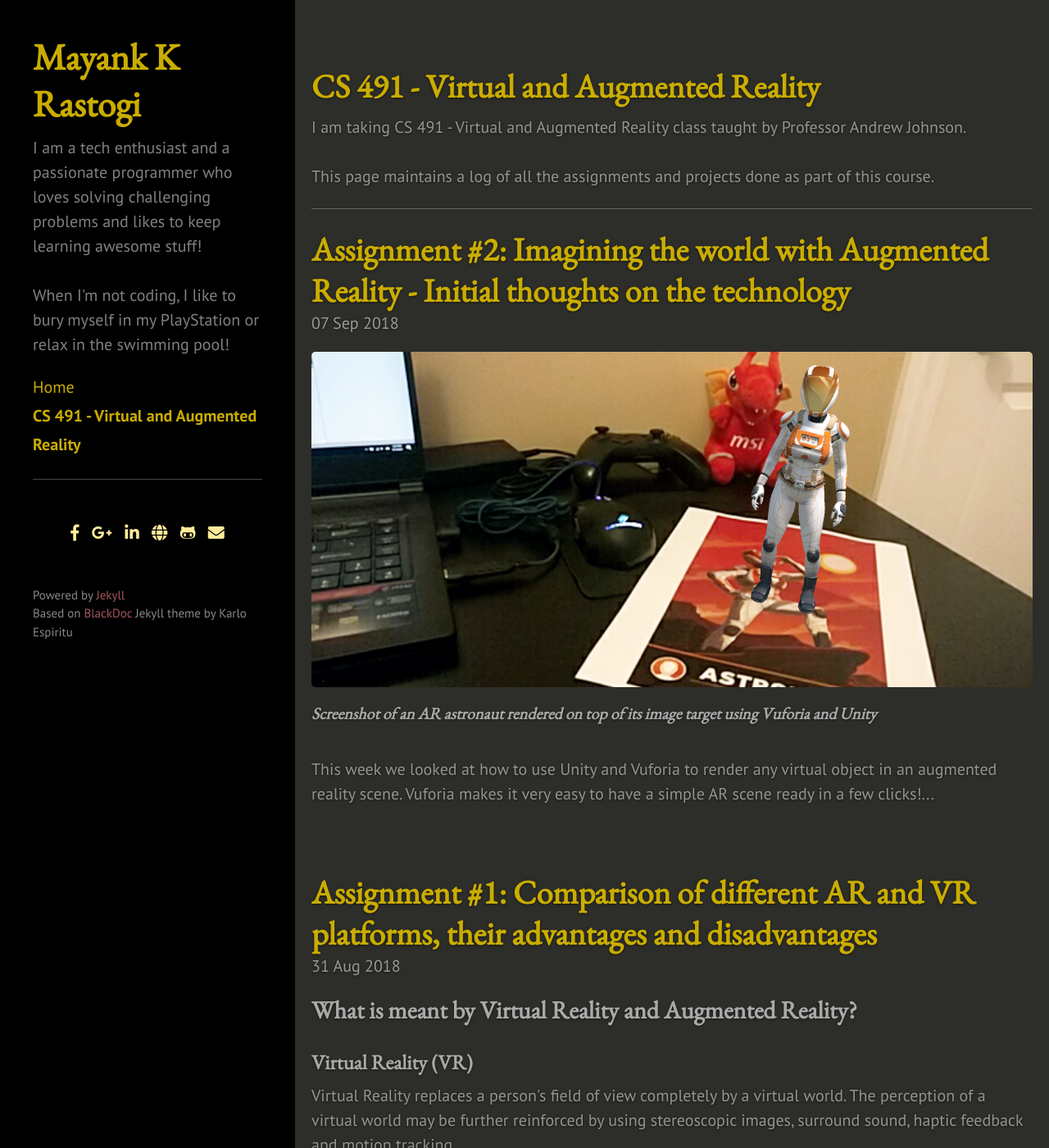
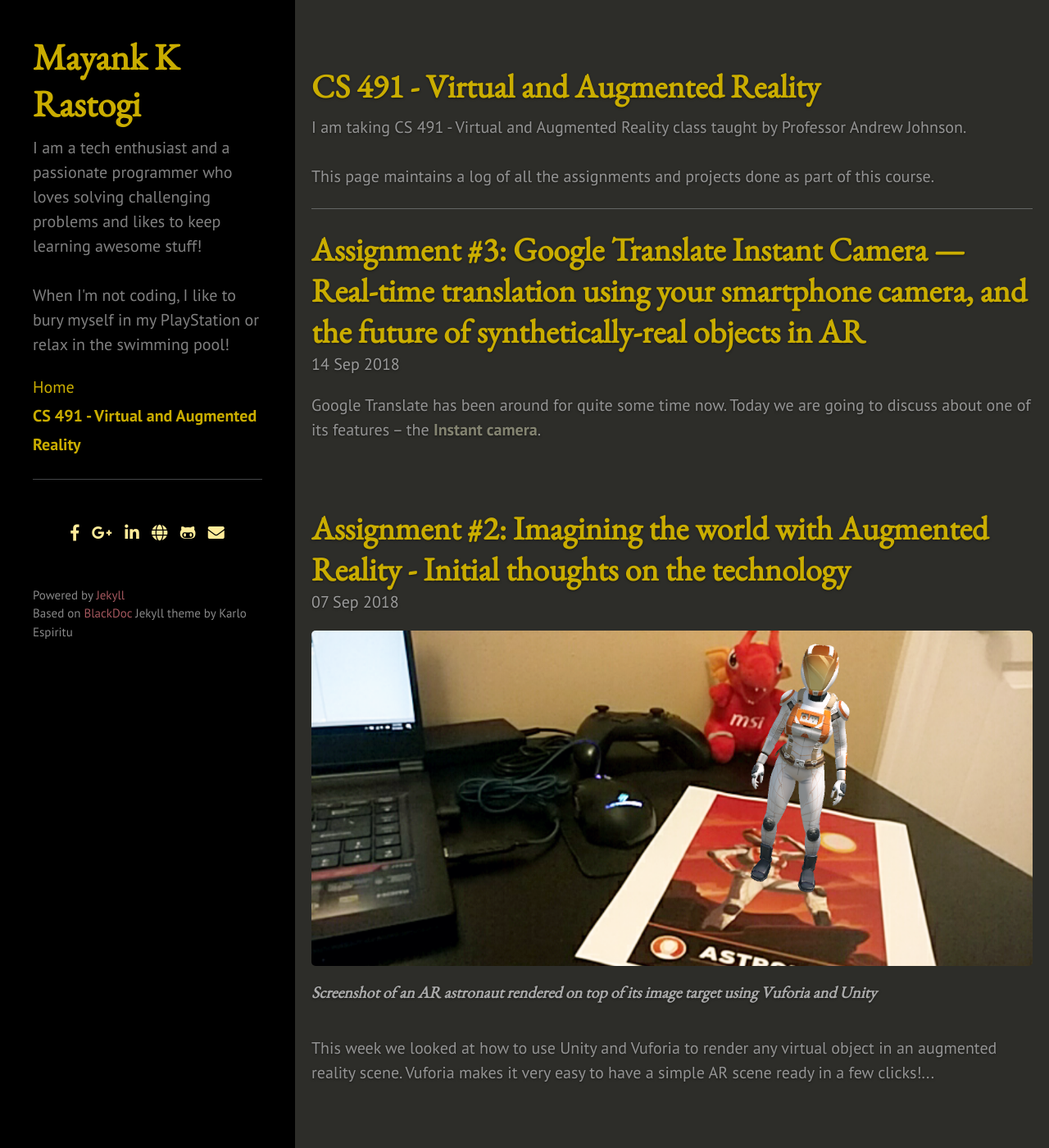
Before and after one commit to mayankrastogi/Mayank-UIC, a Jekyll site: the page built from cs491/index.html, in a window 1280 px wide and 1400 px high. Shown: the whole window at 82% size. Built offline with Jekyll 4.4.1, drawn with Linux system fonts in a browser that asks for light colours; nearby versions of some CDN libraries; some of the changed lines change nothing that is shown.

Commit message:
Complete assignment 3 for CS 491

```diff
--- /dev/null
+++ b/_posts/2018-09-14-assignment-03.md
@@ -0,0 +1,46 @@
+---
+layout: post
+title: Assignment &#35;3&#58; Google Translate Instant Camera &mdash; Real-time translation using your smartphone camera, and the future of synthetically-real objects in AR
+categories: [CS491, Assignments]
+permalink: cs491/assignments/03
+---
+Google Translate has been around for quite some time now. Today we are going to discuss about one of its features &ndash; the **Instant camera**.
+
+The classic Google Translate allows you to input a text in a foreign language and outputs its translation in your native language (or the language of your choosing). However, if you want to translate a text which is not on your computer, you may use the Camera feature of Google Translate, which uses image recognition technology to extract text from the captured image, and output a transcript of the translation to the user. Taking it a step further, the `instant` mode not only recognizes and translates the text found on the image, it also replaces the original text with the translated version of it, and that too in real-time!
+
+Have a look at the below images where I try to translate the features of a coffee maker mentioned on it's box in Spanish:
+![Features of Coffee Maker in Spanish (Original)]({{ site.assets.images }}cs491_assignment_03_original-text-in-spanish.jpg)
+##### *Features of Coffee Maker in Spanish (Original)*
+<br>
+
+![Features of Coffee Maker translated to English with varying degrees of success (01)]({{ site.assets.images }}cs491_assignment_03_english-translations_01.jpg)
+![Features of Coffee Maker translated to English with varying degrees of success (02)]({{ site.assets.images }}cs491_assignment_03_english-translations_02.jpg)
+![Features of Coffee Maker translated to English with varying degrees of success (03)]({{ site.assets.images }}cs491_assignment_03_english-translations_03.jpg)
+##### *Features of Coffee Maker translated to English with varying degrees of success*
+<br>
+
+The English translation is pretty impressive, although not 100% accurate, but it gets the job done. Here is an image of the features of the Coffee Maker in English (as printed on its box) for your reference:
+![Features of Coffee Maker in English (Original)]({{ site.assets.images }}cs491_assignment_03_original-text-in-english.jpg)
+##### *Features of Coffee Maker in English (Original)*
+<br>
+
+> The **instant** camera is a good example of applications of **augmented reality**. This kind of capability can be very useful for **tourists**, or people travelling to a foreign country for work. Oftentimes, the street-signs are in a foreign language and the Google Translate app can act like a magic lens in these situations, through which they can read everything in their own native tongue.
+>
+> Another audience for this kind of technology is **people who are trying to learn a foreign language**. Using the app, people can easily verify whether their translation of a foreign text was correct or not.
+
+In the future, when we have easy access to lightweight AR glasses or AR contact lenses, you won't even have to take out your smartphone whenever you need to translate something in a language foreign to you. Your AR gear will automatically detect and show you the translated text without you even realizing that you were looking at something written in a foreign language!
+
+Some **advantages** of this approach, *with respect to translation use case*, could be:
+- There is no manual effort required to initiate the translation
+- The translation experience is real-time and unobtrusive &ndash; the user won't even come to know they are looking at a foreign text
+- You never need to learn a foreign language again (Yay!)
+
+> AR gear capable of ***"removing"*** something ***real*** and ***"replacing"*** it with something ***synthetic*** will have far-reaching applications apart from translating foreign languages. Hate how sunny it is today? Your AR gear will act like sunglasses, or even render synthetic clouds to simulate a cloudy day! Are you on a diet and don't want to get tempted with all the McDonald's and pizza outlets down the street? Your AR gear can hide it from you by replacing them with innocuous buildings.
+
+However, as Uncle Ben said, *"with great power comes great responsibility"*. With everyone wearing AR gear all the time, the marketing and advertisement companies will soon cash-in on the opportunity to show you ads everywhere. Literally *everywhere!* Surely your AR gear could filter them out for you &ndash; much like an Ad-blocker app on your web browser, but it is annoying nonetheless!
+
+Let's imagine another, somewhat interesting scenario. You are in a bar and looking for a potential companion to date. You plug-in a bunch of parameters &ndash; male/female, height, weight, sexual orientation, BMI, you name it &ndash; and bam, the individuals matching your criteria are lit up, while the rest become uninteresting silhouettes.
+
+On the flip side, imagine you were driving down the mountains, enjoying the sunrise in the afternoon &ndash; because you were too lazy to get up early in the morning &ndash; and suddenly you find yourself falling down a cliff because you clearly saw a road in front of you! Turns out, much like computer viruses today, your AR gear might also be prone to vulnerabilities that a malicious, or a psychopath hacker, might want to take advantage of!
+
+While the future of this tech might seem very lucrative, like any new technology, it will come with it's own set of pros and cons, some of which we discussed above. While in some use cases &ndash; like the translation use case and the hiding of McDonald's use case &ndash; the level of control the user has over the synthetic getting mapped over the real, is benign, there are other use cases &ndash; such as the filtering out of people use case &ndash; which will surely warrant a debate over its moral, ethical and legal implications.
--- a/assets/css/custom.css
+++ b/assets/css/custom.css
@@ -67,7 +67,7 @@ code {
     padding-left: 30px;
     padding-right: 30px;
     margin-top: 20px;
-    box-shadow: 0px 0px 0px 0px, 0px 6px 12px rgba(0, 0, 0, 0.2);
+    box-shadow: 0 0 0 0, 0 6px 12px rgba(0, 0, 0, 0.2);
     border-bottom: 10px solid #caad00;
 	color: #fff;
 }
@@ -81,13 +81,13 @@ code {
 @media (min-width: 768px) {
 	.index .author-header {
 		font-size: 52px;
-		margin-top: 0px;
+		margin-top: 0;
 	}
 }
 .index .author-header {
     font-family: 'Montserrat', sans-serif;
     color: #caad00;
-    margin-top: 0px;
+    margin-top: 0;
     padding-top: 15px;
     font-size: 30px;
 }
@@ -99,8 +99,8 @@ code {
 }
 .index .header {
     margin-top: 10px;
-    margin-left: 0%;
-    margin-bottom: 0px;
+    margin-left: 0;
+    margin-bottom: 0;
     font-size: 32px;
     width: 100%;
 	font-weight: 500;
```
Also changed, not shown: assets/images/cs491_assignment_03_english-translations_01.jpg (added), assets/images/cs491_assignment_03_english-translations_02.jpg (added), assets/images/cs491_assignment_03_english-translations_03.jpg (added), assets/images/cs491_assignment_03_original-text-in-english.jpg (added), assets/images/cs491_assignment_03_original-text-in-spanish.jpg (added).
